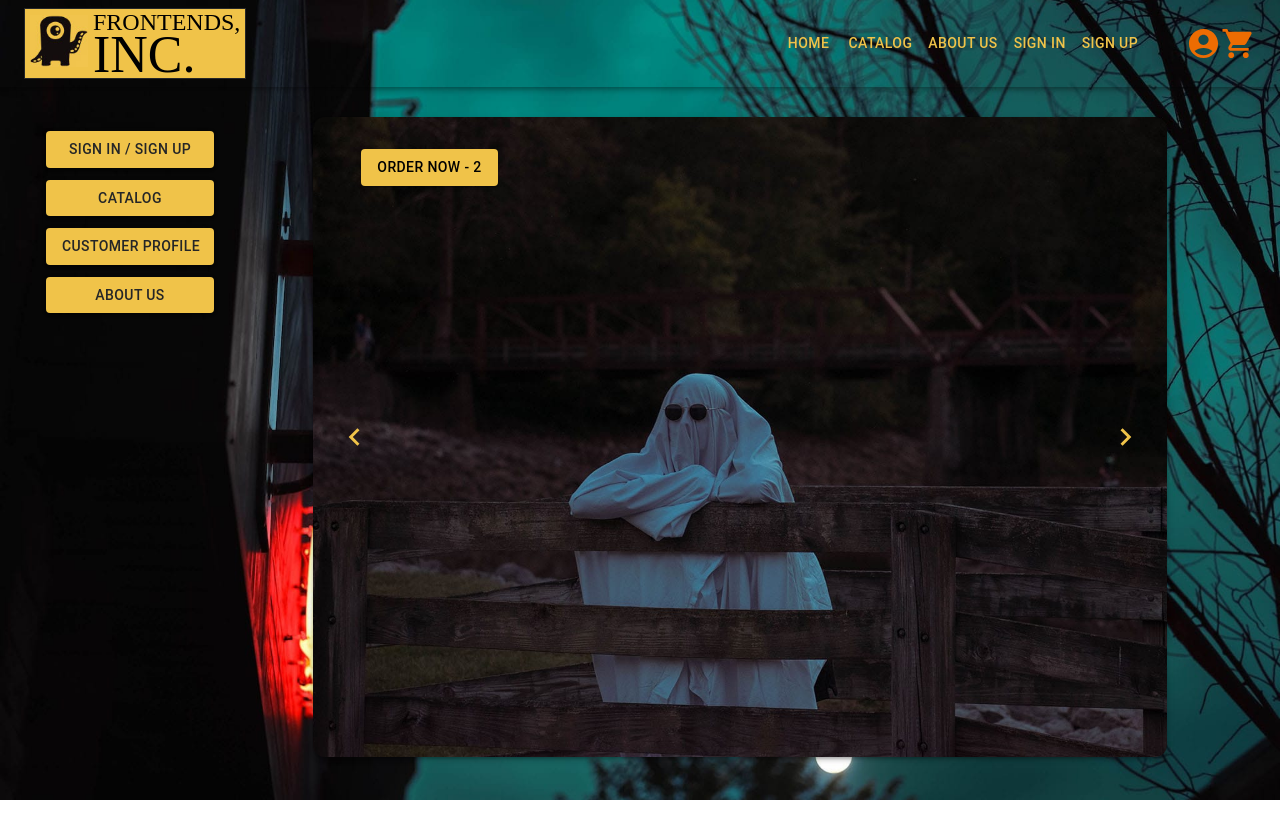
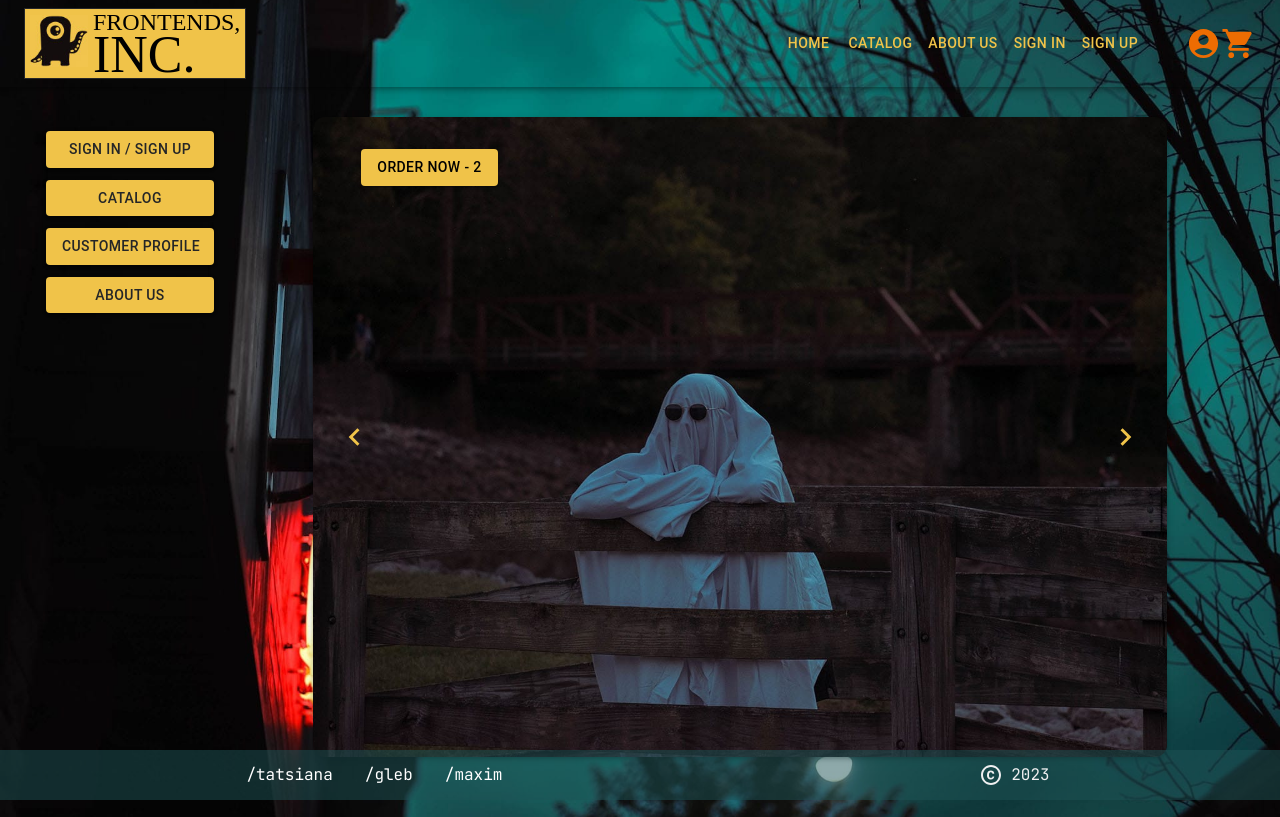
Before and after one commit to maximiloi/eCommerce-Application, a React (Vite) app in the folder monster-shop/: page / in a window 1280 px wide. Built offline with nearby package versions, Linux system fonts and the light colour scheme; a web font is replaced by a local one; what @commercetools/sdk-client-v2 would draw is missing.

Commit message:
feat: add footer

```diff
--- a/monster-shop/src/App.tsx
+++ b/monster-shop/src/App.tsx
@@ -6,6 +6,7 @@ import Page404 from './pages/Page404';
 import Profile from './pages/Profile';
 import Header from './components/Header/Header';
 import Toast from './components/Toast/Toast';
+import Footer from './components/Footer/Footer';
 import CatalogPage from './pages/CatalogPage';
 import ProductPage from './pages/ProductPage';
 import AboutPage from './pages/AboutPage';
@@ -41,6 +42,7 @@ function App() {
           </Routes>
         </div>
       </main>
+      <Footer />
       <Toast />
     </>
   );
--- /dev/null
+++ b/monster-shop/src/components/Footer/Footer.scss
@@ -0,0 +1,27 @@
+.footer {
+  display: flex;
+  justify-content: space-around;
+  align-items: center;
+
+  position: fixed;
+  min-height: 50px;
+  bottom: 0px;
+  left: 0px;
+  right: 0px;
+  margin-bottom: 0px;
+
+  background: rgba(31, 85, 87, 0.5);
+
+  &__creators {
+    display: flex;
+  }
+
+  &__link {
+    color: white;
+  }
+
+  &__date {
+    display: flex;
+    align-items: center;
+  }
+}
--- /dev/null
+++ b/monster-shop/src/components/Footer/Footer.tsx
@@ -0,0 +1,27 @@
+import { Link } from 'react-router-dom';
+import { List, ListItem } from '@mui/material';
+import CopyrightIcon from '@mui/icons-material/Copyright';
+import { creators } from '../../helper/variables';
+
+import './Footer.scss';
+
+function Footer() {
+  return (
+    <div className="footer">
+      <List className="footer__creators">
+        {creators.map((link) => (
+          <ListItem key={link.name}>
+            <Link className="footer__link" to={link.path} target="_blank">
+              {link.name}
+            </Link>
+          </ListItem>
+        ))}
+      </List>
+      <div className="footer__date">
+        <CopyrightIcon sx={{ mr: 1 }} /> 2023
+      </div>
+    </div>
+  );
+}
+
+export default Footer;
--- a/monster-shop/src/helper/variables.ts
+++ b/monster-shop/src/helper/variables.ts
@@ -69,3 +69,9 @@ export const catalogMenuList = {
   'Scary Monsters': '3bb278f1-4669-46a6-b158-a97edb6d77a2',
   'Real Monsters': 'a69edcea-705d-45b1-9b9c-a0fe977998e1',
 };
+
+export const creators = [
+  { name: '/tatsiana', path: 'https://github.com/tbandelikova' },
+  { name: '/gleb', path: 'https://github.com/gruntovgd' },
+  { name: '/maxim', path: 'https://github.com/maximiloi' },
+];
--- a/monster-shop/src/index.scss
+++ b/monster-shop/src/index.scss
@@ -20,7 +20,7 @@
 .main {
   &__container {
     margin: 0 auto;
-    padding: 30px;
+    padding: 30px 30px 60px 30px;
     max-width: $content-width;
 
     @include media-tablet {
```
